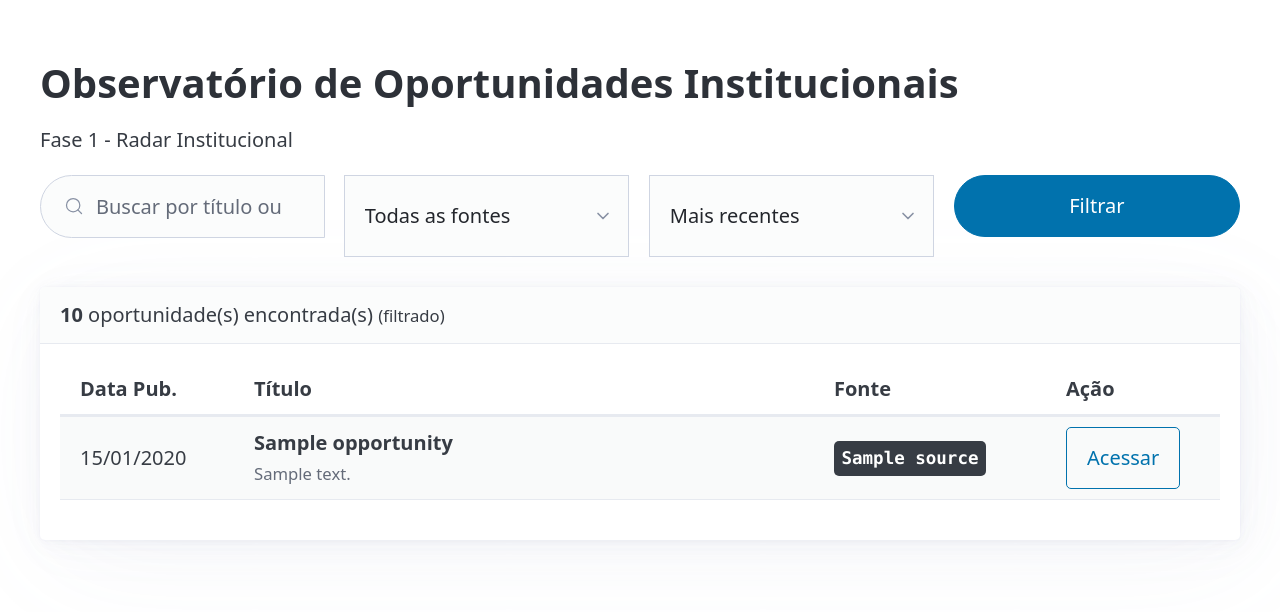
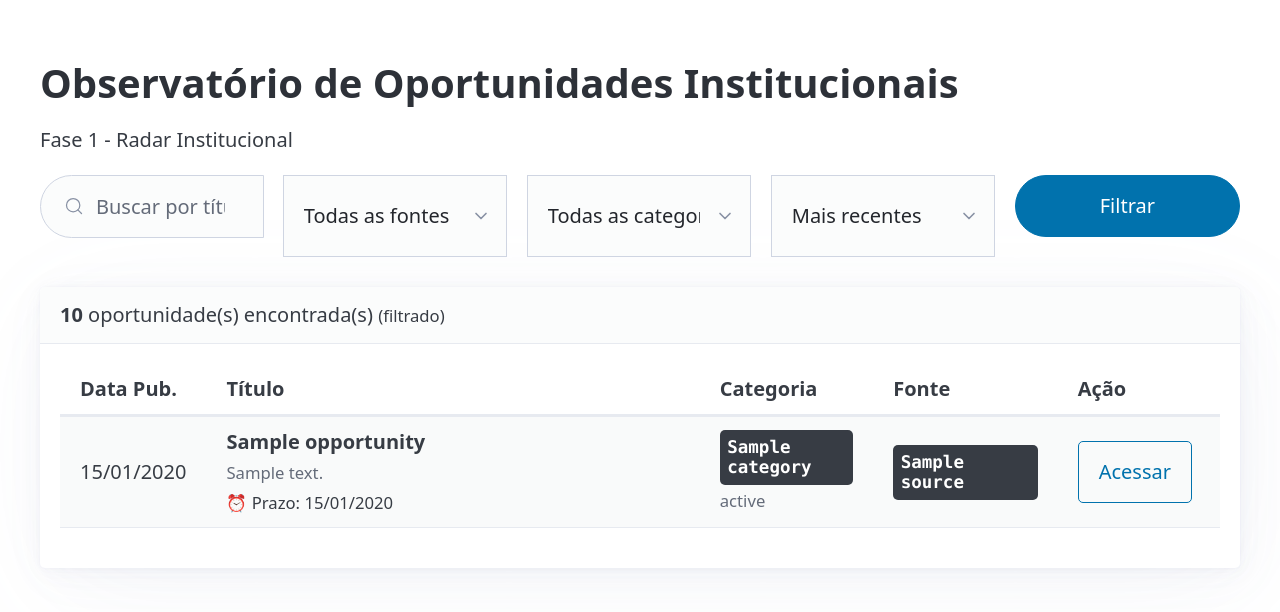
Before and after one commit to maia-andre/observatorio_oportunidades, a FastAPI app: template backend/templates/index.html in a window 1280 px wide. Shown: the top 612 px of the page. Run offline with FastAPI, Linux system fonts and the light colour scheme; the template is opened without the code that fills it: most values are stand-ins (such as "Sample title", 1, 10 or a date in 2020); some libraries are stand-ins or nearby versions.

Commit message:
feat(fase1): campos categoria/prazo/status + filtro de categoria; corrige datetime depreciado
- models.py: adiciona helper utcnow() (UTC naive) substituindo datetime.utcnow() depreciado;
  novos campos category (index), deadline (prazo) e status (default novo, index)
- api_collector.py: usa utcnow() do backend.models; remove import datetime depreciado
- main.py: rota / aceita filtro por categoria (param category) com lista de categorias distintas
- index.html: dropdown de categoria, coluna Categoria, exibicao de prazo e status
- CLAUDE.md: modelo de dados atualizado com os novos campos

```diff
--- a/backend/main.py
+++ b/backend/main.py
@@ -29,17 +29,24 @@ def read_root(
     request: Request,
     q: str = "",
     source: str = "",
+    category: str = "",
     order: str = "desc",
     page: int = 1,
 ):
-    """Painel com busca, filtro por fonte, ordenação por data e paginação."""
+    """Painel com busca, filtro por fonte/categoria, ordenação por data e paginação."""
     if page < 1:
         page = 1
 
     with Session(engine) as session:
-        # Fontes distintas para alimentar o seletor de filtro.
+        # Fontes e categorias distintas para alimentar os seletores de filtro.
         sources = session.exec(
             select(Opportunity.source).distinct().order_by(Opportunity.source)
+        ).all()
+        categories = session.exec(
+            select(Opportunity.category)
+            .where(Opportunity.category.is_not(None))
+            .distinct()
+            .order_by(Opportunity.category)
         ).all()
 
         # Query base + query de contagem (compartilham os mesmos filtros).
@@ -58,6 +65,10 @@ def read_root(
         if source:
             statement = statement.where(Opportunity.source == source)
             count_statement = count_statement.where(Opportunity.source == source)
+
+        if category:
+            statement = statement.where(Opportunity.category == category)
+            count_statement = count_statement.where(Opportunity.category == category)
 
         # Ordenação por data de publicação (padrão: mais recentes primeiro).
         if order == "asc":
@@ -81,11 +92,13 @@ def read_root(
             context={
                 "opportunities": opportunities,
                 "sources": sources,
+                "categories": categories,
                 "total": total,
                 "page": page,
                 "total_pages": total_pages,
                 "q": q,
                 "source": source,
+                "category": category,
                 "order": order,
             },
         )
--- a/backend/templates/index.html
+++ b/backend/templates/index.html
@@ -28,6 +28,12 @@
                     <option value="{{ s }}" {% if s == source %}selected{% endif %}>{{ s }}</option>
                     {% endfor %}
                 </select>
+                <select name="category" aria-label="Filtrar por categoria">
+                    <option value="">Todas as categorias</option>
+                    {% for c in categories %}
+                    <option value="{{ c }}" {% if c == category %}selected{% endif %}>{{ c }}</option>
+                    {% endfor %}
+                </select>
                 <select name="order" aria-label="Ordenar por data">
                     <option value="desc" {% if order != 'asc' %}selected{% endif %}>Mais recentes</option>
                     <option value="asc" {% if order == 'asc' %}selected{% endif %}>Mais antigas</option>
@@ -38,16 +44,17 @@
 
         <article>
             <header>
-                <strong>{{ total }}</strong> oportunidade(s) encontrada(s){% if q or source %} <small>(filtrado)</small>{% endif %}
+                <strong>{{ total }}</strong> oportunidade(s) encontrada(s){% if q or source or category %} <small>(filtrado)</small>{% endif %}
             </header>
             <div class="overflow-auto">
                 <table class="striped">
                     <thead>
                         <tr>
-                            <th scope="col" style="width: 15%">Data Pub.</th>
-                            <th scope="col" style="width: 50%">Título</th>
-                            <th scope="col" style="width: 20%">Fonte</th>
-                            <th scope="col" style="width: 15%">Ação</th>
+                            <th scope="col" style="width: 12%">Data Pub.</th>
+                            <th scope="col" style="width: 43%">Título</th>
+                            <th scope="col" style="width: 15%">Categoria</th>
+                            <th scope="col" style="width: 16%">Fonte</th>
+                            <th scope="col" style="width: 14%">Ação</th>
                         </tr>
                     </thead>
                     <tbody>
@@ -57,14 +64,19 @@
                             <td>
                                 <strong>{{ op.title }}</strong><br>
                                 <small style="color: var(--pico-muted-color);">{{ op.description[:150] + '...' if op.description and op.description|length > 150 else op.description or '' }}</small>
+                                {% if op.deadline %}<br><small>⏰ Prazo: {{ op.deadline.strftime('%d/%m/%Y') }}</small>{% endif %}
+                            </td>
+                            <td>
+                                {% if op.category %}<kbd>{{ op.category }}</kbd>{% else %}<small style="color: var(--pico-muted-color);">—</small>{% endif %}
+                                <br><small style="color: var(--pico-muted-color);">{{ op.status }}</small>
                             </td>
                             <td><kbd>{{ op.source }}</kbd></td>
                             <td><a href="{{ op.url }}" target="_blank" role="button" class="outline">Acessar</a></td>
                         </tr>
                         {% else %}
                         <tr>
-                            <td colspan="4" style="text-align: center; padding: 2rem;">
-                                {% if q or source %}
+                            <td colspan="5" style="text-align: center; padding: 2rem;">
+                                {% if q or source or category %}
                                 Nenhuma oportunidade corresponde aos filtros aplicados.
                                 {% else %}
                                 Nenhuma oportunidade encontrada ainda no banco de dados.<br>
@@ -83,7 +95,7 @@
             <ul>
                 <li>
                     {% if page > 1 %}
-                    <a href="?q={{ q|urlencode }}&source={{ source|urlencode }}&order={{ order|urlencode }}&page={{ page - 1 }}" role="button" class="secondary">← Anterior</a>
+                    <a href="?q={{ q|urlencode }}&source={{ source|urlencode }}&category={{ category|urlencode }}&order={{ order|urlencode }}&page={{ page - 1 }}" role="button" class="secondary">← Anterior</a>
                     {% else %}
                     <a href="#" role="button" class="secondary" aria-disabled="true">← Anterior</a>
                     {% endif %}
@@ -95,7 +107,7 @@
             <ul>
                 <li>
                     {% if page < total_pages %}
-                    <a href="?q={{ q|urlencode }}&source={{ source|urlencode }}&order={{ order|urlencode }}&page={{ page + 1 }}" role="button" class="secondary">Próxima →</a>
+                    <a href="?q={{ q|urlencode }}&source={{ source|urlencode }}&category={{ category|urlencode }}&order={{ order|urlencode }}&page={{ page + 1 }}" role="button" class="secondary">Próxima →</a>
                     {% else %}
                     <a href="#" role="button" class="secondary" aria-disabled="true">Próxima →</a>
                     {% endif %}
```
Also changed, not shown: CLAUDE.md (+1 -1 lines), backend/models.py (+17 -2 lines), collectors/api/api_collector.py (+3 -4 lines).
